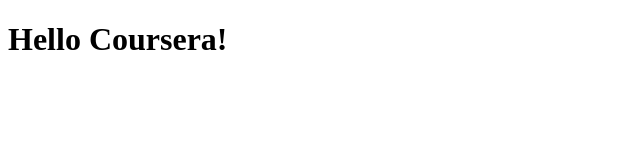
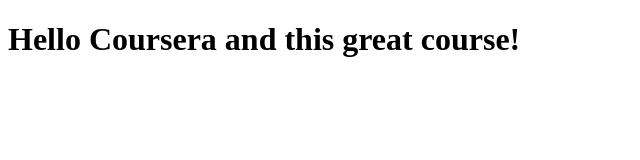
Before and after one commit to Gavvvrosh/coursera-test, a plain HTML site: page site/index.html in a window 1280 px wide. Shown: the whole page, without its empty margins (0-640 px from the left). Drawn offline with Linux system fonts and the light colour scheme.

Commit message:
Update index.html

```diff
--- a/site/index.html
+++ b/site/index.html
@@ -4,6 +4,6 @@
 	<title>Hello Coursera!</title>
 </head>
 <body>
-<h1>Hello Coursera!</h1>
+<h1>Hello Coursera and this great course!</h1>
 </body>
 </html>
```
